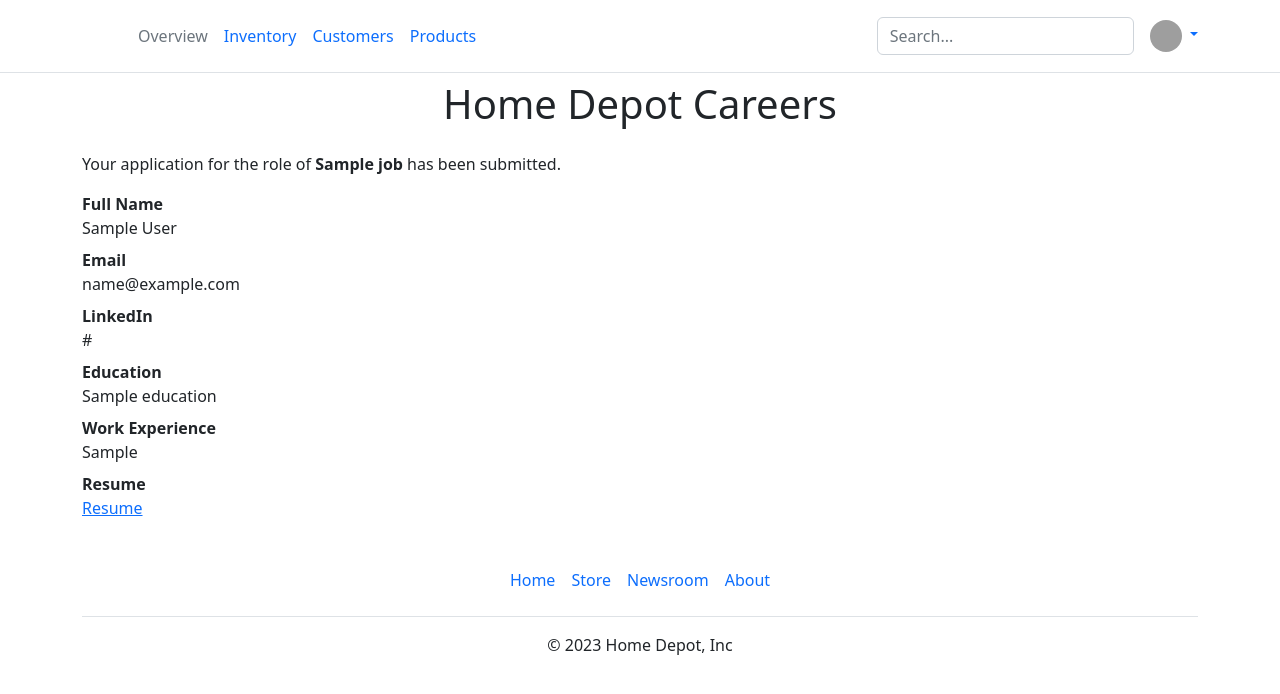
After one commit to srudraDev/flask-template, a Flask app: template templates/application_submitted.html in a window 1280 px wide. The commit adds this page. Shown: the top 694 px of the page. Run offline with Flask 3, Linux system fonts and the light colour scheme; the template is opened without the code that fills it: most values are stand-ins (such as "Sample title", 1, 10 or a date in 2020); grey boxes are pictures that could not be loaded.

Commit message:
push submitted applications to database

```diff
--- a/app.py
+++ b/app.py
@@ -1,5 +1,5 @@
-from flask import Flask, render_template,jsonify
-from database import engine, load_jobs_from_db, load_job_from_db
+from flask import Flask, render_template,jsonify, request
+from database import engine, load_jobs_from_db, load_job_from_db, add_application_to_db
 from sqlalchemy import text
 app = Flask(__name__)
 
@@ -23,6 +23,14 @@ def show_job(id):
     return "Not Found",404
   return render_template('jobpage.html',job=job)
 
+@app.route("/job/<id>/apply", methods=['post'])
+def apply_to_job(id):
+  data = request.form
+  resume = request.files['resume']
+  job = load_job_from_db(id)
+  add_application_to_db(id,data,resume)
+  return render_template('application_submitted.html', application=data, job=job, resume = resume)
+
 
 if __name__ == '__main__':
     app.run(host='0.0.0.0',debug=True)
--- /dev/null
+++ b/templates/application_submitted.html
@@ -0,0 +1,32 @@
+<!DOCTYPE html>
+<html>
+  <head>
+    <title>Application Submitted</title>
+    {% include 'bootstrap.html' %}
+  </head>
+  <body>
+    {% include 'nav.html' %}
+    <div class="container">
+      <h1 class="text-center mt-2 mb-4">
+        Home Depot Careers
+      </h1>
+      <p>Your application for the role of <b>{{job.title}}</b> has been submitted.</p>
+      <b>Full Name</b>
+      <div class="mb-2">{{application['full_name']}}</div>
+      <b>Email</b>
+      <div class="mb-2">{{application['email']}}</div>
+      <b>LinkedIn</b>
+      <div class="mb-2">{{application['LinkedIn']}}</div>
+      <b>Education</b>
+      <div class="mb-2">{{application['education']}}</div>
+      <b>Work Experience</b>
+      <div class="mb-2">{{application['work_experience']}}</div>
+      <b>Resume</b>
+      <div class="mb-2">
+        <a href="{{resume}}" download>
+          Resume
+        </a></div>
+    </div>
+    {% include 'footer.html' %}
+  </body>
+</html>
--- a/templates/jobpage.html
+++ b/templates/jobpage.html
@@ -38,6 +38,7 @@
       </ul>
       <h4>Salary</h4>
       <p>{{job.currency}}{{job.salary}}</p>
+      {% include 'application_form.html' %}
     </div>
     {% include 'footer.html' %}
   </body>
```
Also changed, not shown: database.py (+14 -0 lines), templates/application_form.html (added, +31 -0 lines).
